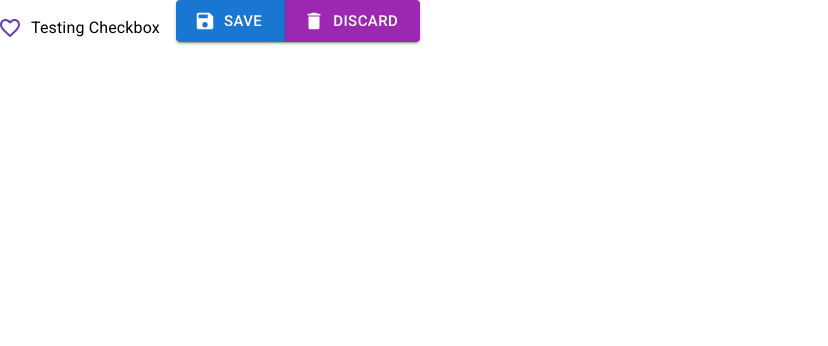
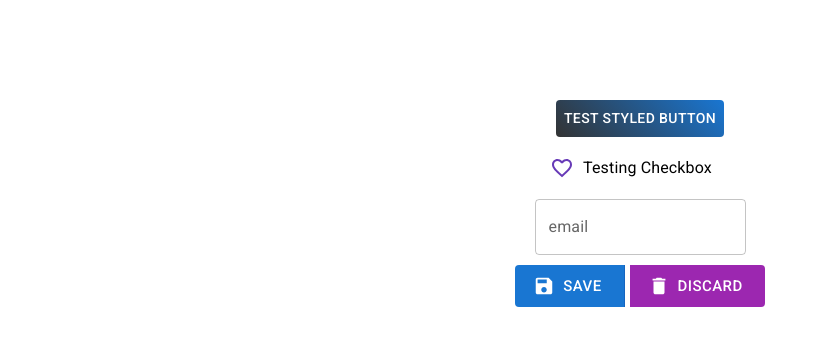
Before and after one commit to kimnewbie/mui_basic, a React (Create React App) app: page / in a window 1280 px wide. Shown: the top 346 px of the page, without its empty margins (0-828 px from the left). Built offline with nearby package versions, Linux system fonts and the light colour scheme.

Commit message:
btn에 다른 style 적용해보기

```diff
--- a/src/materialUIReactTutorial/components/TestPage.js
+++ b/src/materialUIReactTutorial/components/TestPage.js
@@ -1,7 +1,36 @@
 import React, { useState } from 'react';
-import { Button, ButtonGroup, Checkbox, FormControlLabel } from '@mui/material';
-import { Delete, Favorite, FavoriteBorder, Save } from '@mui/icons-material';
+import { makeStyles } from '@mui/styles';
+import { Button, ButtonGroup, Checkbox, FormControlLabel, TextField } from '@mui/material';
+import { Delete, Favorite, FavoriteBorder, Gradient, Save } from '@mui/icons-material';
 import { red } from '@mui/material/colors';
+import { display } from '@mui/system';
+
+const useStyles = makeStyles({
+    root: {
+        padding: '100px 100px',
+        display: 'flex',
+        flexDirection: 'column',
+        gap: 10,
+        alignItems: 'center',
+    },
+    btn_group: {
+        display: 'flex',
+        gap: 5,
+        boxShadow: 'none !important',
+    },
+    btn: {
+        background: 'linear-gradient(45deg, #333, #1976d2)',
+        border: 0,
+        borderRadius: 15,
+        color: 'white !important',
+        padding: '0 30px',
+    },
+});
+
+const ButtonStyled = () => {
+    const classes = useStyles();
+    return <Button className={classes.btn}>Test Styled Button</Button>
+}
 
 const CheckboxExample = () => {
     const [checked, setChecked] = useState();
@@ -26,12 +55,30 @@ const CheckboxExample = () => {
 }
 
 const TestPage = () => {
+    const classes = useStyles();
     return (
-        <div>
+        <div className={classes.root}>
+            <>
+                <ButtonStyled />
+            </>
+            <>
                 <CheckboxExample />
+            </>
+            <>
+                <TextField
+                    variant='outlined' //'filled' | 'outlined' | 'standard'
+                    color='secondary'
+                    type='email' // https://developer.mozilla.org/en-US/docs/Web/HTML/Element/input#Form_%3Cinput%3E_types
+                    label='email' // placeholder에 있다가 포커스되면 상단으로 이동
+                    // value='youjinkim@test.com'
+                    placeholder='youjinkim@test.com' // 라벨이 위로 올라가면 보임
+                />
+            </>
+            <>
                 <ButtonGroup
                     variant='contained'
                     size='large'
+                    className={classes.btn_group}
                 >
                     <Button
                         // disabled
@@ -48,6 +95,7 @@ const TestPage = () => {
                         Discard
                     </Button>
                 </ButtonGroup>
+            </>
         </div>
     );
 };
```
Lines whose indentation alone changed are shown as unchanged.
